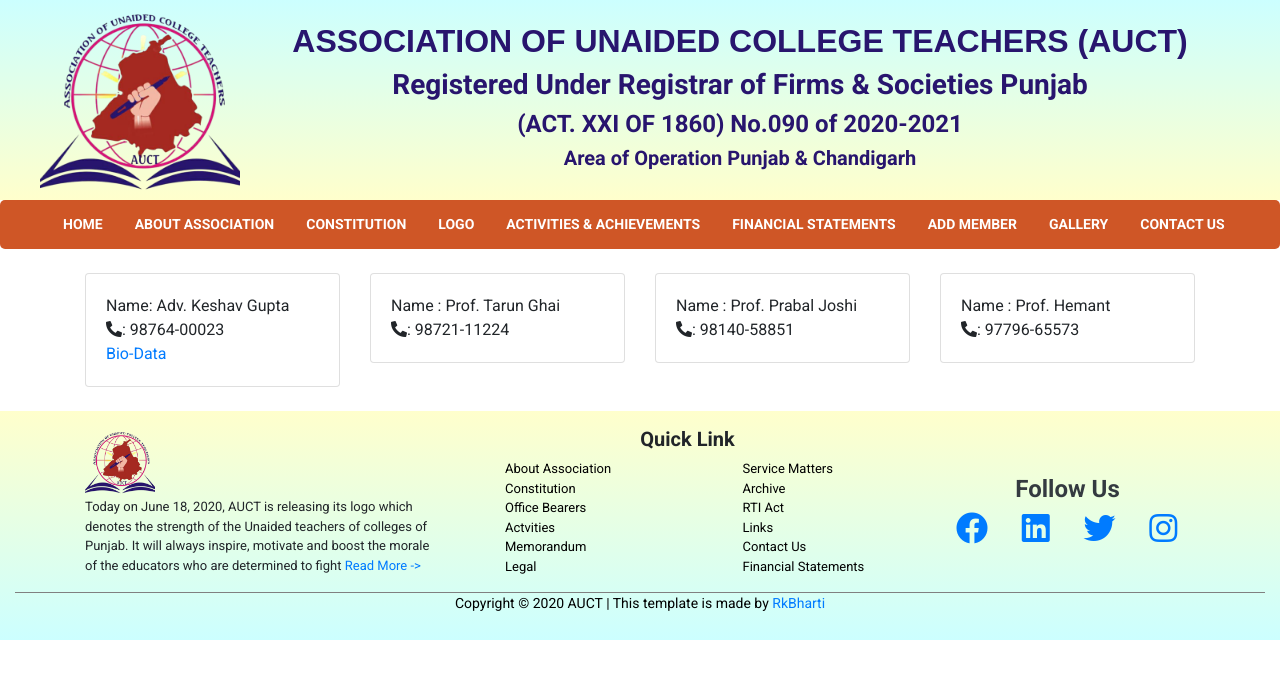
After one commit to rkb9878/AUCT, a PHP site: page /legal.php in a window 1280 px wide. The commit adds this page. Shown: the top 679 px of the page. Run offline with PHP 8.4, Linux system fonts and the light colour scheme; some libraries are stand-ins or nearby versions; some web fonts are replaced.

Commit message:
added legal page

```diff
--- a/footer.php
+++ b/footer.php
@@ -21,7 +21,7 @@
                                 <li><a href="officeBeareres.php">Office Bearers</a></li>
                                 <li><a href="#">Actvities</a></li>
                                 <li><a href="Memorandum.php">Memorandum</a></li>
-                                <li><a href="#">Notifiction</a></li>
+                                <li><a href="legal.php">Legal</a></li>
                             </ul>
                         </div>
                         <div class="col-6">
--- /dev/null
+++ b/legal.php
@@ -0,0 +1,57 @@
+<!doctype html>
+<html lang="en">
+<head>
+    <meta charset="UTF-8">
+    <meta name="viewport"
+          content="width=device-width, user-scalable=no, initial-scale=1.0, maximum-scale=1.0, minimum-scale=1.0">
+    <meta http-equiv="X-UA-Compatible" content="ie=edge">
+    <title>Add Member | AUCT</title>
+    <?php include 'headerfile.php' ?>
+</head>
+<body>
+<?php include "navbar.php"; ?>
+
+<section class="mt-4 mb-4">
+    <div class="container">
+        <div class="row">
+            <div class="col-md-3 col-sm-4 col-12">
+                <div class="card">
+                    <div class="card-body">
+                        Name: Adv. Keshav Gupta <br>
+                        <span> <i class="fa fa-phone-alt"></i>: 98764-00023</span> <br>
+                        <a href="media/KESHAV%20GUPTA.CV%201.pdf" target="_blank">Bio-Data</a>
+                    </div>
+                </div>
+            </div>
+            <div class="col-md-3 col-sm-4 col-12">
+                <div class="card">
+                    <div class="card-body">
+                        Name : Prof. Tarun Ghai<br>
+                        <span> <i class="fa fa-phone-alt"></i>: 98721-11224</span>
+                    </div>
+                </div>
+            </div>
+            <div class="col-md-3 col-sm-4 col-12">
+                <div class="card">
+                    <div class="card-body">
+                        Name : Prof. Prabal Joshi<br>
+                        <span> <i class="fa fa-phone-alt"></i>: 98140-58851</span>
+                    </div>
+                </div>
+            </div>
+            <div class="col-md-3 col-sm-4 col-12">
+                <div class="card">
+                    <div class="card-body">
+                        Name : Prof. Hemant <br>
+                        <span> <i class="fa fa-phone-alt"></i>: 97796-65573</span>
+
+                    </div>
+                </div>
+            </div>
+        </div>
+    </div>
+</section>
+
+<?php include "footer.php"; ?>
+</body>
+</html>
```
Also changed, not shown: 1 other file.
